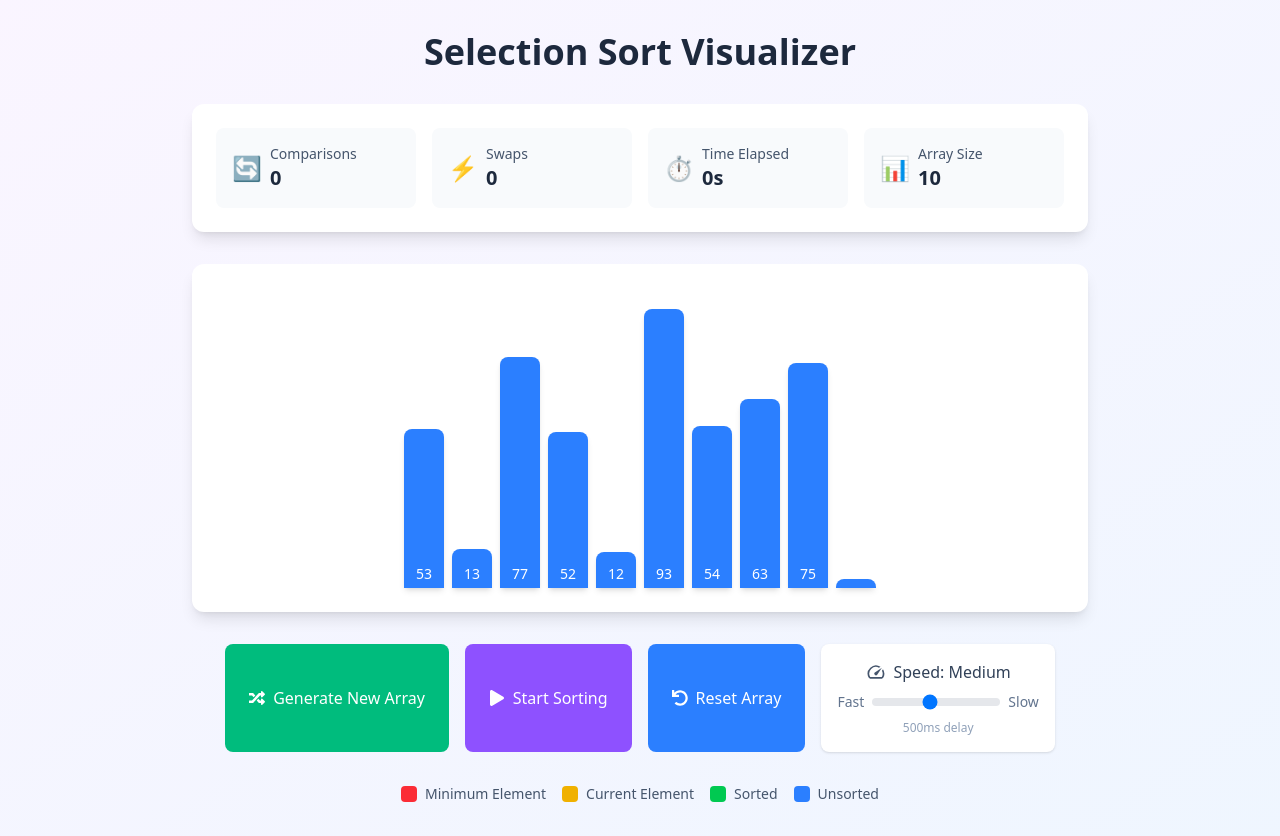
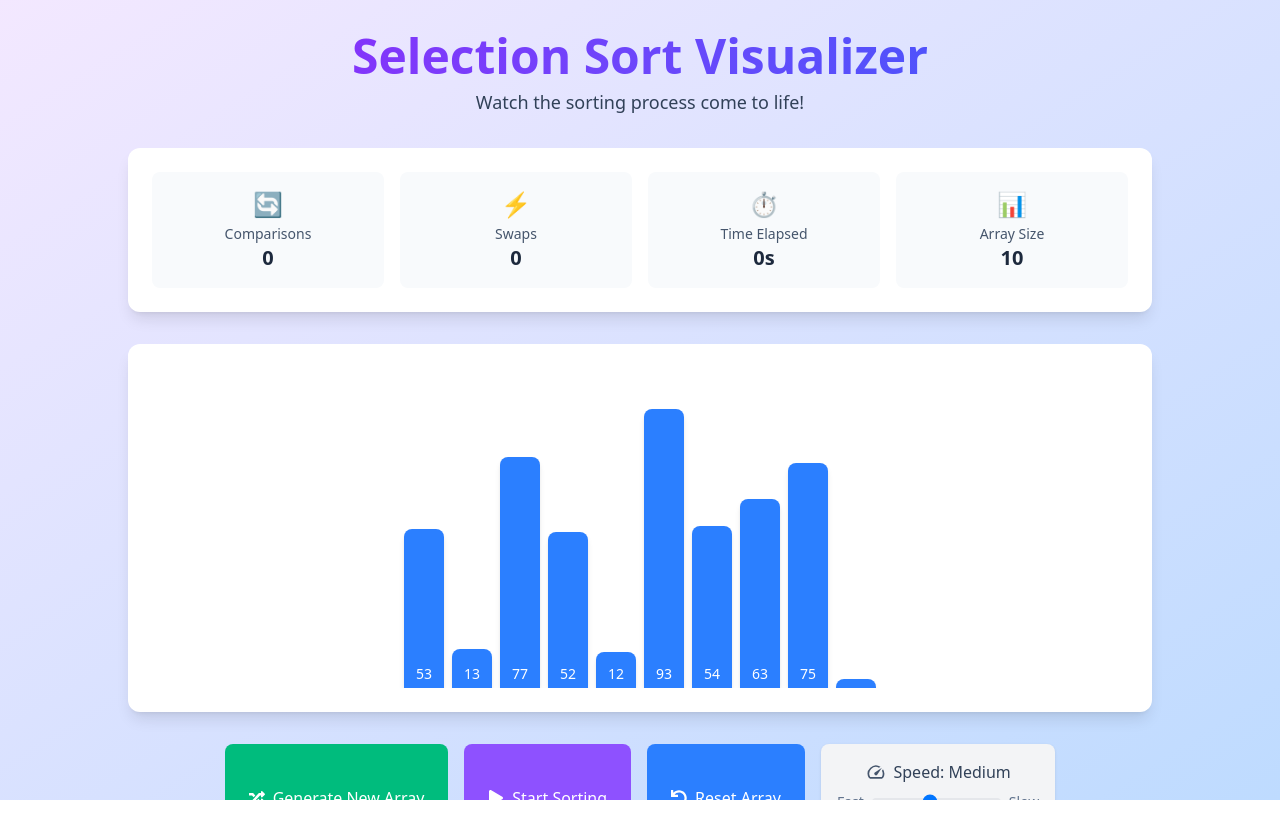
Before and after one commit to NikhilPatil2727/DSAVisualizer, a React (Vite) app: page / in a window 1280 px wide. After the commit the page ends 800 px from the top, so only its background shows below. Built offline with nearby package versions, Linux system fonts and the light colour scheme.

Commit message:
final code selection sort

```diff
--- a/src/components/SelectionSortVisualizer.jsx
+++ b/src/components/SelectionSortVisualizer.jsx
@@ -14,7 +14,7 @@ const DEFAULT_ARRAY_SIZE = 10;
 
 const SelectionSortVisualizer = () => {
   const [array, setArray] = useState([]);
-  // Hold the initially generated unsorted array for resetting.
+  // Save the generated unsorted order for resetting.
   const originalArrayRef = useRef([]);
 
   const [sorting, setSorting] = useState(false);
@@ -172,7 +172,7 @@ const SelectionSortVisualizer = () => {
   };
 
   return (
-    <div className="flex flex-col items-center min-h-screen bg-gradient-to-br from-purple-50 to-blue-50 p-4 md:p-8">
+    <div className="flex flex-col h-screen w-screen overflow-auto bg-gradient-to-br from-purple-100 to-blue-200 p-4 md:p-8">
       {/* CSS Keyframes for swap animation */}
       <style>{`
         @keyframes swapMove {
@@ -182,55 +182,47 @@ const SelectionSortVisualizer = () => {
           100% { transform: translate(var(--swap-translate), 0); }
         }
       `}</style>
-      <h1 className="text-4xl font-bold text-slate-800 mb-8">Selection Sort Visualizer</h1>
+
+      <header className="mb-8 text-center">
+        <h1 className="text-5xl font-extrabold bg-gradient-to-r from-purple-600 to-blue-600 bg-clip-text text-transparent">
+          Selection Sort Visualizer
+        </h1>
+        <p className="mt-2 text-lg text-slate-700">
+          Watch the sorting process come to life!
+        </p>
+      </header>
 
       {/* Stats Dashboard */}
-      <div className="w-full max-w-4xl bg-white rounded-xl shadow-lg p-6 mb-8">
-        <div className="grid grid-cols-2 md:grid-cols-4 gap-4">
-          <div className="bg-slate-50 p-4 rounded-lg">
-            <div className="flex items-center gap-2">
+      <section className="w-full max-w-5xl mx-auto bg-white rounded-xl shadow-lg p-6 mb-8">
+        <div className="grid grid-cols-2 sm:grid-cols-4 gap-4">
+          <div className="bg-slate-50 p-4 rounded-lg flex flex-col items-center">
             <span className="text-2xl">🔄</span>
-              <div>
-                <h3 className="text-sm text-slate-600">Comparisons</h3>
+            <h3 className="text-sm text-slate-600 mt-1">Comparisons</h3>
             <p className="text-xl font-bold text-slate-800">{stats.comparisons}</p>
           </div>
-            </div>
-          </div>
-          <div className="bg-slate-50 p-4 rounded-lg">
-            <div className="flex items-center gap-2">
+          <div className="bg-slate-50 p-4 rounded-lg flex flex-col items-center">
             <span className="text-2xl">⚡</span>
-              <div>
-                <h3 className="text-sm text-slate-600">Swaps</h3>
+            <h3 className="text-sm text-slate-600 mt-1">Swaps</h3>
             <p className="text-xl font-bold text-slate-800">{stats.swaps}</p>
           </div>
-            </div>
-          </div>
-          <div className="bg-slate-50 p-4 rounded-lg">
-            <div className="flex items-center gap-2">
+          <div className="bg-slate-50 p-4 rounded-lg flex flex-col items-center">
             <span className="text-2xl">⏱️</span>
-              <div>
-                <h3 className="text-sm text-slate-600">Time Elapsed</h3>
+            <h3 className="text-sm text-slate-600 mt-1">Time Elapsed</h3>
             <p className="text-xl font-bold text-slate-800">
               {Math.floor(stats.timeElapsed / 1000)}s
             </p>
           </div>
-            </div>
-          </div>
-          <div className="bg-slate-50 p-4 rounded-lg">
-            <div className="flex items-center gap-2">
+          <div className="bg-slate-50 p-4 rounded-lg flex flex-col items-center">
             <span className="text-2xl">📊</span>
-              <div>
-                <h3 className="text-sm text-slate-600">Array Size</h3>
+            <h3 className="text-sm text-slate-600 mt-1">Array Size</h3>
             <p className="text-xl font-bold text-slate-800">{DEFAULT_ARRAY_SIZE}</p>
           </div>
         </div>
-          </div>
-        </div>
-      </div>
+      </section>
 
       {/* Array Visualization */}
-      <div className="w-full max-w-4xl bg-white rounded-xl shadow-lg p-6 mb-8">
-        <div className="flex justify-center items-end gap-2 h-[300px]">
+      <section className="w-full max-w-5xl mx-auto bg-white rounded-xl shadow-lg p-6 mb-8">
+        <div className="flex justify-center items-end gap-2 h-64 md:h-80 overflow-x-auto">
           {array.map((value, idx) => {
             let bgColor = 'bg-blue-500';
             if (idx === minIndex) bgColor = 'bg-red-500';
@@ -263,14 +255,14 @@ const SelectionSortVisualizer = () => {
             );
           })}
         </div>
-      </div>
+      </section>
 
       {/* Controls */}
-      <div className="w-full max-w-4xl flex flex-wrap gap-4 justify-center mb-8">
+      <section className="w-full max-w-5xl mx-auto flex flex-wrap gap-4 justify-center mb-8">
         <button
           onClick={generateArray}
           disabled={sorting && !paused}
-          className="px-6 py-3 bg-emerald-500 hover:bg-emerald-600 disabled:bg-slate-400 text-white font-medium rounded-lg transition-colors duration-200 disabled:cursor-not-allowed flex items-center gap-2"
+          className="px-6 py-3 bg-emerald-500 hover:bg-emerald-600 disabled:bg-slate-400 text-white font-medium rounded-lg transition-colors duration-200 flex items-center gap-2 focus:outline-none focus:ring-2 focus:ring-emerald-300"
         >
           <FaRandom />
           Generate New Array
@@ -283,27 +275,27 @@ const SelectionSortVisualizer = () => {
               : paused
               ? 'bg-green-500 hover:bg-green-600'
               : 'bg-violet-500 hover:bg-violet-600'
-          } text-white font-medium rounded-lg transition-colors duration-200 flex items-center gap-2`}
+          } text-white font-medium rounded-lg transition-colors duration-200 flex items-center gap-2 focus:outline-none focus:ring-2 focus:ring-violet-300`}
         >
           {sorting && !paused ? <FaPause /> : <FaPlay />}
           {sorting && !paused ? 'Pause Sorting' : paused ? 'Resume Sorting' : 'Start Sorting'}
         </button>
         <button
           onClick={resetState}
-          className="px-6 py-3 bg-blue-500 hover:bg-blue-600 text-white font-medium rounded-lg transition-colors duration-200 flex items-center gap-2"
+          className="px-6 py-3 bg-blue-500 hover:bg-blue-600 text-white font-medium rounded-lg transition-colors duration-200 flex items-center gap-2 focus:outline-none focus:ring-2 focus:ring-blue-300"
         >
           <FaUndo />
           Reset Array
         </button>
         {/* Speed Control */}
-        <div className="flex flex-col items-center gap-2 bg-white p-4 rounded-lg shadow-sm">
+        <div className="flex flex-col items-center gap-2 bg-gray-100 p-4 rounded-lg shadow-sm w-full sm:w-auto">
           <div className="flex items-center gap-2">
             <MdSpeed className="text-slate-600 text-xl" />
             <span className="text-slate-700 font-medium">
               Speed: {SPEED_OPTIONS[speed] || 'Custom'}
             </span>
           </div>
-          <div className="flex items-center gap-2">
+          <div className="flex items-center gap-2 w-full">
             <span className="text-sm text-slate-500">Fast</span>
             <input
               type="range"
@@ -312,16 +304,17 @@ const SelectionSortVisualizer = () => {
               step="100"
               value={speed}
               onChange={(e) => setSpeed(Number(e.target.value))}
-              className="w-32 h-2 bg-gray-200 rounded-lg appearance-none cursor-pointer"
+              className="w-full h-2 bg-gray-200 rounded-lg appearance-none cursor-pointer"
             />
             <span className="text-sm text-slate-500">Slow</span>
           </div>
           <span className="text-xs text-slate-400">{speed}ms delay</span>
         </div>
-      </div>
+      </section>
 
-      {/* Legend */}
-      <div className="flex flex-wrap gap-4 text-sm text-slate-600 justify-center">
+      {/* Legend & Footer */}
+      <footer className="text-center text-slate-600 text-sm">
+        <div className="flex flex-wrap gap-4 justify-center mb-2">
           <div className="flex items-center gap-2">
             <div className="w-4 h-4 bg-red-500 rounded"></div>
             <span>Minimum Element</span>
@@ -339,6 +332,8 @@ const SelectionSortVisualizer = () => {
             <span>Unsorted</span>
           </div>
         </div>
+        <p>© {new Date().getFullYear()} Sorting Visualizer</p>
+      </footer>
     </div>
   );
 };
```
Lines whose indentation alone changed are shown as unchanged.
